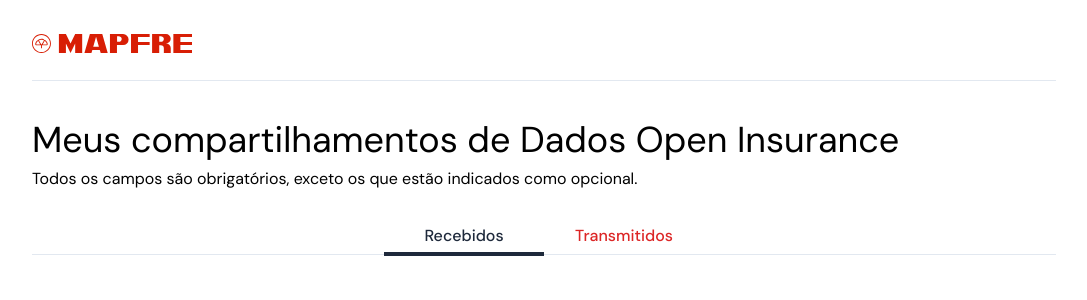
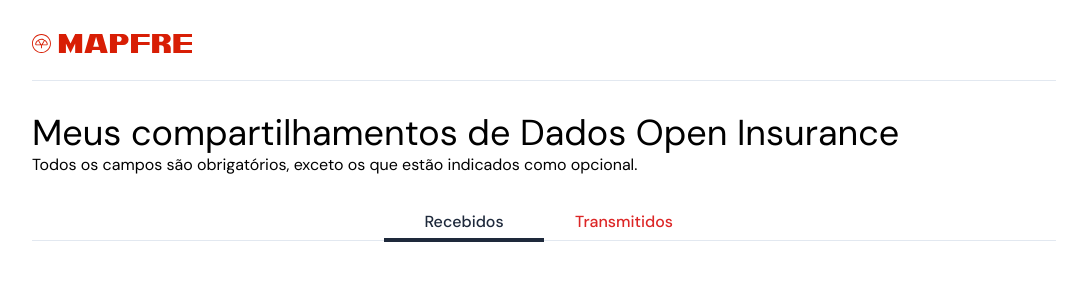
Before and after one commit to carooltelles/opin-frontend, a Next.js app: page /my-shared in a window 1280 px wide. Shown: the top 300 px of the page, without its empty margins (96-1183 px from the left). Built offline with nearby package versions, Linux system fonts and the light colour scheme.

Commit message:
refactor: change TitlePage, Heading1 and Text1 components from styled-components to tailwind

```diff
--- a/src/components/Heading1/index.tsx
+++ b/src/components/Heading1/index.tsx
@@ -1,7 +1,11 @@
 import React from "react"
 
-import { Container } from "./styles"
+type Headgin1Props = {
+    className?: string
+}
 
-export function Heading1({ children }: React.PropsWithChildren) {
-    return <Container>{children}</Container>
+export function Heading1({ className = "", children }: React.PropsWithChildren<Headgin1Props>) {
+    className = `font-normal text-4xl ${className}`
+
+    return <h1 className={className}>{children}</h1>
 }
--- a/src/components/Heading1/styles.ts
+++ /dev/null
@@ -1,9 +0,0 @@
-"use client"
-
-import styled from "styled-components"
-
-export const Container = styled.h1`
-    font-style: normal;
-    font-weight: 400;
-    font-size: 36px;
-`
--- a/src/components/Text1/index.tsx
+++ b/src/components/Text1/index.tsx
@@ -1,7 +1,11 @@
 import React from "react"
 
-import { Container } from "./styles"
+type Text1Props = {
+    className?: string
+}
 
-export function Text1({ children }: React.PropsWithChildren) {
-    return <Container>{children}</Container>
+export function Text1({ className = "", children }: React.PropsWithChildren<Text1Props>) {
+    className = `font-normal text-base ${className}`
+
+    return <span className={className}>{children}</span>
 }
--- a/src/components/Text1/styles.ts
+++ /dev/null
@@ -1,9 +0,0 @@
-"use client"
-
-import styled from "styled-components"
-
-export const Container = styled.span`
-    font-style: normal;
-    font-weight: 400;
-    font-size: 16px;
-`
--- a/src/components/TitlePage/index.tsx
+++ b/src/components/TitlePage/index.tsx
@@ -1,19 +1,17 @@
 import { Heading1 } from "@/components/Heading1"
 import { Text1 } from "@/components/Text1"
 import React from "react"
-
-import { Container } from "./styles"
 
 interface TitlePageProps {
     title: string
     subtitle: string
 }
 
-export function TitlePage({ title, subtitle }: React.PropsWithChildren<TitlePageProps>) {
+export function TitlePage({ title, subtitle }: TitlePageProps) {
     return (
-        <Container>
-            <Heading1>{title}</Heading1>
-            <Text1>{subtitle}</Text1>
-        </Container>
+        <div className="mt-8 ">
+            <Heading1 className="mt-8">{title}</Heading1>
+            <Text1 className="mt-8">{subtitle}</Text1>
+        </div>
     )
 }
--- a/src/components/TitlePage/styles.ts
+++ /dev/null
@@ -1,13 +0,0 @@
-"use client"
-
-import styled from "styled-components"
-
-export const Container = styled.div`
-    margin-top: 32px;
-    h1 {
-        margin-top: 32px;
-    }
-    span {
-        margin-top: 8px;
-    }
-`
```
